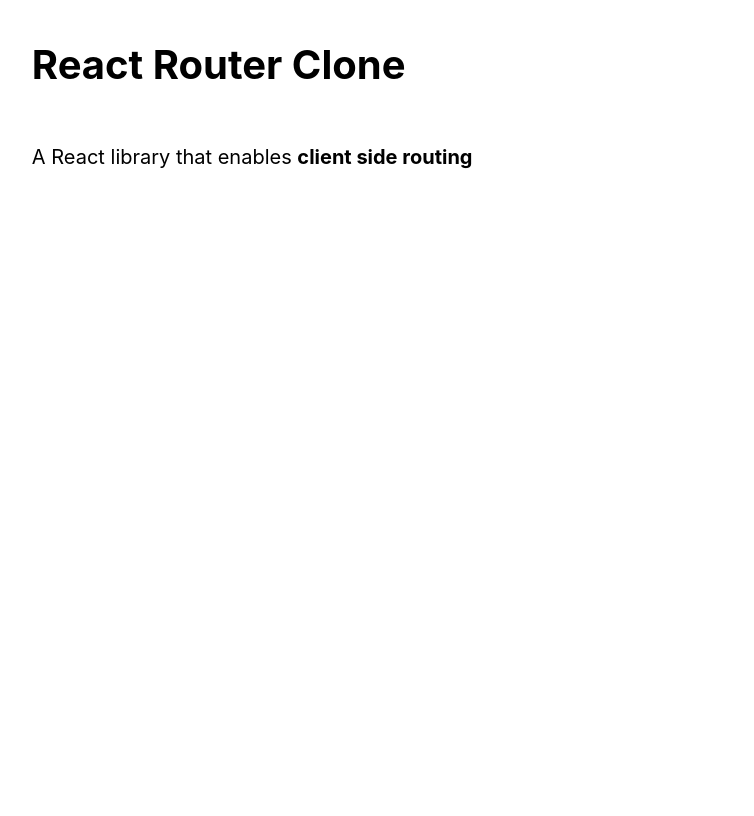
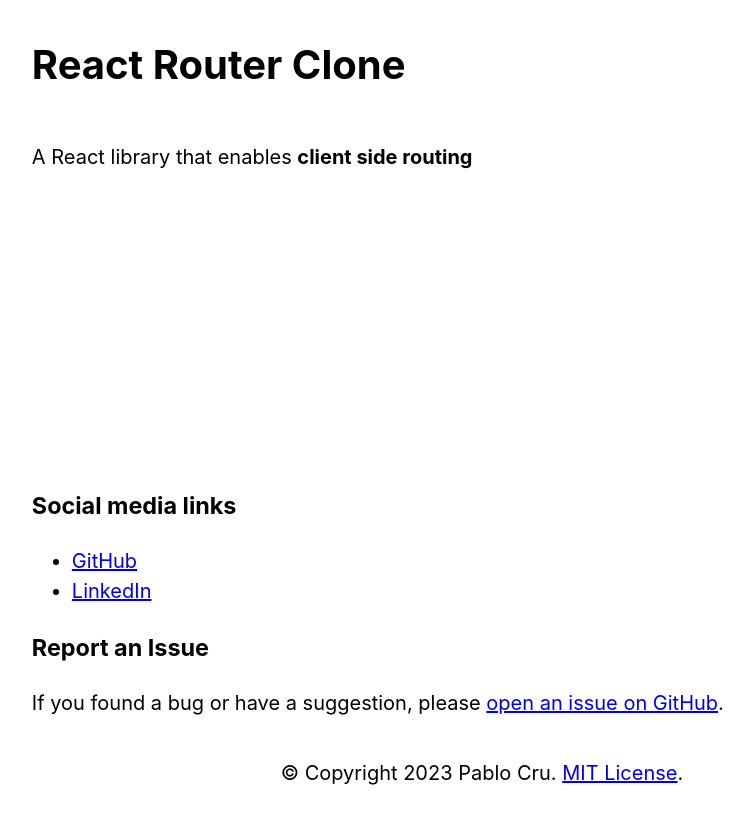
Before and after one commit to pabcrudel/react-router-clone, a React (Vite) app: page / in a window 1280 px wide. Shown: the whole page, without its empty margins (158-912 px from the left). Built offline with nearby package versions, Linux system fonts and the light colour scheme.

Commit message:
add: Footer component

```diff
--- a/src/App.jsx
+++ b/src/App.jsx
@@ -1,3 +1,5 @@
+import Footer from './components/Footer';
+
 export default function App () {
   return (
     <>
@@ -8,6 +10,8 @@ export default function App () {
       <main>
         <p>A React library that enables <strong>client side routing</strong></p>
       </main>
+
+      <Footer repositoryName='react-router-clone'/>
     </>
   );
 }
--- /dev/null
+++ b/src/components/Footer.jsx
@@ -0,0 +1,66 @@
+import PropTypes from 'prop-types';
+
+const GITHUB_PROFILE_URL = 'https://github.com/pabcrudel';
+const GITHUB_ISSUES_PATH = '/issues';
+const GITHUB_LICENSE_PATH = '/blob/main/LICENSE.md';
+
+export default function Footer ({ repositoryName }) {
+  const issuesUrl =
+    GITHUB_PROFILE_URL +
+    `/${repositoryName}` +
+    GITHUB_ISSUES_PATH;
+
+  const licenseUrl =
+    GITHUB_PROFILE_URL +
+    `/${repositoryName}` +
+    GITHUB_LICENSE_PATH;
+
+  return (
+    <footer>
+      <header>
+        <section id="social-media-links">
+          <h3 className="title">Social media links</h3>
+          <nav>
+            <ul>
+              <li>
+                <a
+                  href={GITHUB_PROFILE_URL}
+                  title="Overview of my GitHub Profile"
+                >GitHub</a>
+              </li>
+              <li>
+                <a
+                  href="https://www.linkedin.com/in/pablocrudelhom"
+                  title="Take a look at my LinkedIn profile"
+                >LinkedIn</a>
+              </li>
+            </ul>
+          </nav>
+        </section>
+
+        <section id="report-issue">
+          <h3 className="title">Report an Issue</h3>
+          <p>
+            If you found a bug or have a suggestion, please <a
+              href={issuesUrl}
+              title="Suggest me a change by creating an issue"
+            >open an issue on GitHub</a>.
+          </p>
+        </section>
+      </header>
+
+      <aside id="copyright">
+        <p>
+          &copy; Copyright <time dateTime="2023">2023</time> Pablo Cru. <a
+            href={licenseUrl}
+            title="Take a look at the permissions, limitations and conditions"
+          >MIT License</a>.
+        </p>
+      </aside>
+    </footer>
+  );
+}
+
+Footer.propTypes = {
+  repositoryName: PropTypes.string.isRequired
+};
```
